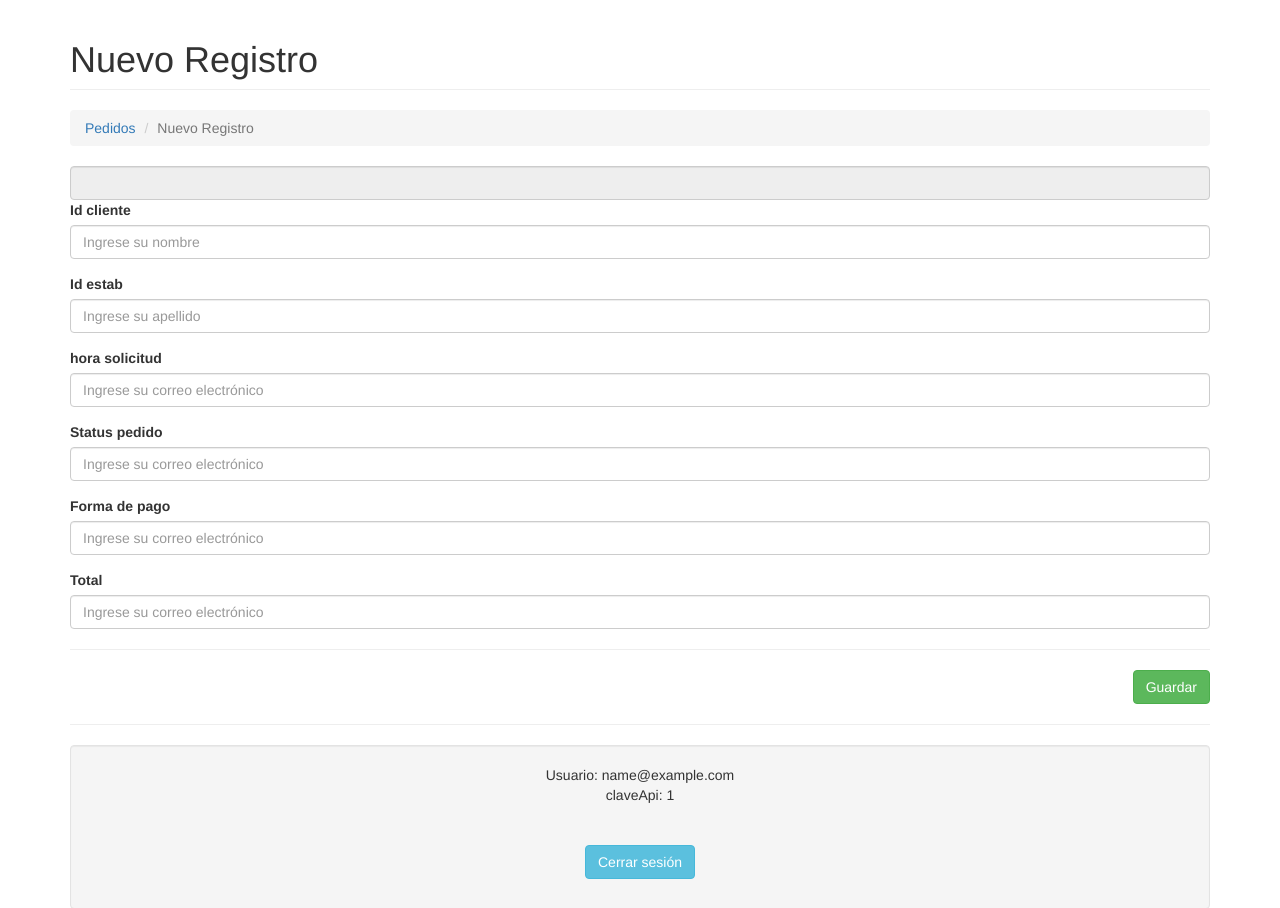
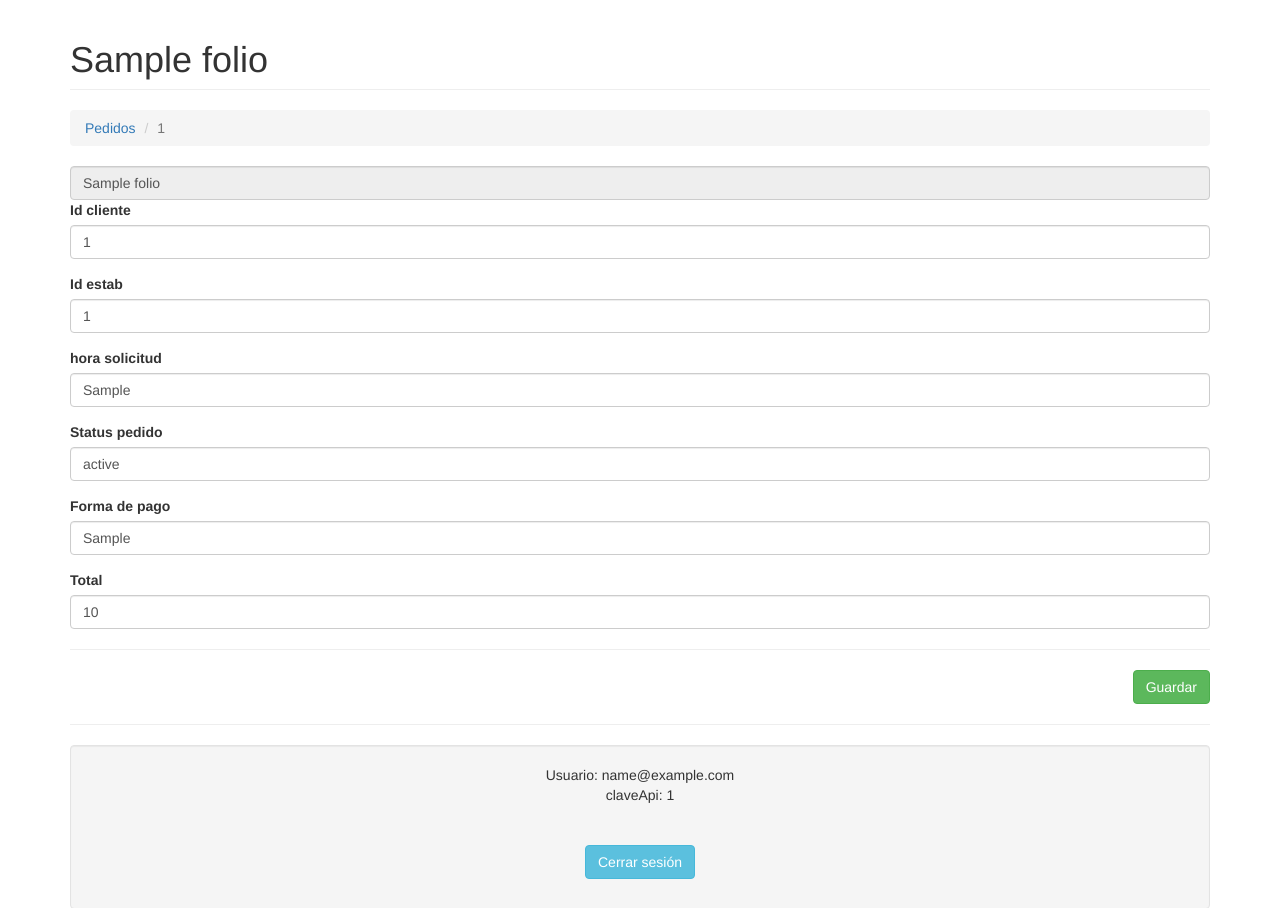
Before and after one commit to freddy-cn/mvc, a PHP site: the page made by view/pedido/pedido-editar.php in a window 1280 px wide. Shown: the top 908 px of the page. Run offline with PHP 8.4, Linux system fonts and the light colour scheme; the visitor is signed in with stand-in values (Sample User, id 1); the template is opened without the code that fills it: most values are stand-ins (such as "Sample title", 1, 10 or a date in 2020); data that the repository does not hold is empty.

Commit message:
peticion de agregar pedido

```diff
--- a/view/pedido/pedido-editar.php
+++ b/view/pedido/pedido-editar.php
@@ -1,45 +1,45 @@
 <h1 class="page-header">
     <?php
     $test = $pedido->datos[0];
-    echo $test->folio != null ? $test->folio : 'Nuevo Registro'; ?>
+    echo $pedido->folio != null ? $pedido->folio : 'Nuevo Registro'; ?>
 </h1>
 
 <ol class="breadcrumb">
   <li><a href="?c=Pedido">Pedidos</a></li>
-  <li class="active"><?php echo $test->folio != null ? $test->id_cte : 'Nuevo Registro'; ?></li>
+  <li class="active"><?php echo $pedido->folio != null ? $pedido->id_cte : 'Nuevo Registro'; ?></li>
 </ol>
 
 <form id="frm-alumno" action="?c=Pedido&a=Guardar" method="post" enctype="multipart/form-data">
-    <input type="text" name="folio" value="<?php echo $test->folio; ?>" class="form-control" disabled/>
+    <input type="text" name="folio" value="<?php echo $pedido->folio; ?>" class="form-control" disabled/>
 
     <div class="form-group">
         <label>Id cliente</label>
-        <input type="text" name="id_cte" value="<?php echo $test->id_cte; ?>" class="form-control" placeholder="Ingrese su nombre" data-validacion-tipo="requerido|min:3" />
+        <input type="text" name="id_cte" value="<?php echo $pedido->id_cte; ?>" class="form-control" placeholder="Ingrese su nombre" data-validacion-tipo="requerido|min:3" />
     </div>
 
     <div class="form-group">
         <label>Id estab</label>
-        <input type="text" name="id_estab" value="<?php echo $test->id_estab; ?>" class="form-control" placeholder="Ingrese su apellido" data-validacion-tipo="requerido|min:10" />
+        <input type="text" name="id_estab" value="<?php echo $pedido->id_estab; ?>" class="form-control" placeholder="Ingrese su apellido" data-validacion-tipo="requerido|min:10" />
     </div>
 
     <div class="form-group">
         <label>hora solicitud</label>
-        <input type="text" name="hora_solicitud" value="<?php echo $test->hora_solicitud; ?>" class="form-control" placeholder="Ingrese su correo electrónico" data-validacion-tipo="requerido|email" />
+        <input type="text" name="hora_solicitud" value="<?php echo $pedido->hora_solicitud; ?>" class="form-control" placeholder="Ingrese su correo electrónico" data-validacion-tipo="requerido|email" />
     </div>
 
     <div class="form-group">
         <label>Status pedido</label>
-        <input type="text" name="status_pedido" value="<?php echo $test->status_pedido; ?>" class="form-control" placeholder="Ingrese su correo electrónico" data-validacion-tipo="requerido|email" />
+        <input type="text" name="status_pedido" value="<?php echo $pedido->status_pedido; ?>" class="form-control" placeholder="Ingrese su correo electrónico" data-validacion-tipo="requerido|email" />
     </div>
 
     <div class="form-group">
         <label>Forma de pago</label>
-        <input type="text" name="forma_pago" value="<?php echo $test->forma_pago; ?>" class="form-control" placeholder="Ingrese su correo electrónico" data-validacion-tipo="requerido|email" />
+        <input type="text" name="forma_pago" value="<?php echo $pedido->forma_pago; ?>" class="form-control" placeholder="Ingrese su correo electrónico" data-validacion-tipo="requerido|email" />
     </div>
 
     <div class="form-group">
         <label>Total</label>
-        <input type="text" name="total" value="<?php echo $test->total; ?>" class="form-control" placeholder="Ingrese su correo electrónico" data-validacion-tipo="requerido|email" />
+        <input type="text" name="total" value="<?php echo $pedido->total; ?>" class="form-control" placeholder="Ingrese su correo electrónico" data-validacion-tipo="requerido|email" />
     </div>
 
 
```
